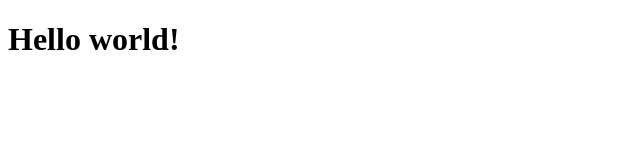
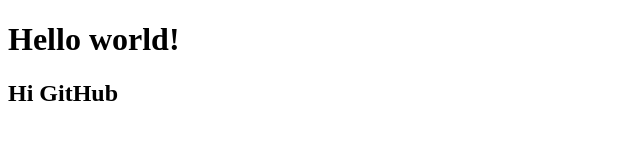
Before and after one commit to nonbinary00/Test-HeroTeam, a plain HTML site: page index_test.html/index.html in a window 1280 px wide. Shown: the whole page, without its empty margins (0-640 px from the left). Drawn offline with Linux system fonts and the light colour scheme.

Commit message:
the section is done

```diff
--- a/index_test.html/index.html
+++ b/index_test.html/index.html
@@ -7,5 +7,8 @@
   </head>
   <body>
     <h1>Hello world!</h1>
+    <section>
+      <h2>Hi GitHub</h2>
+    </section>
   </body>
 </html>
```
